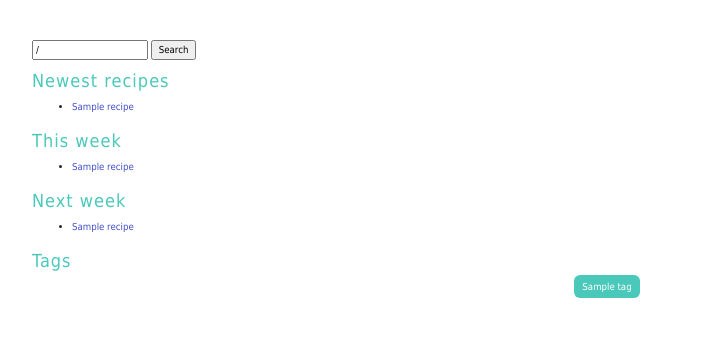
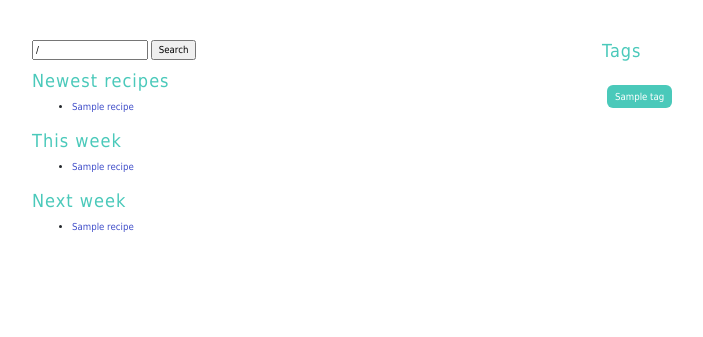
Before and after one commit to jetodd/recipes, a Django app: page /recipes/ in a window 1280 px wide. Shown: the part 57-394 px from the top of the page, without its empty margins (53-756 px from the left). Run offline with Django 3.2, Linux system fonts and the light colour scheme; tables that the repository leaves empty hold one stand-in row (values such as "Sample post"); some libraries are stand-ins or nearby versions.

Commit message:
Tags are now in a column to the right, no indent from ul

```diff
--- a/recipes/mysite/recipes/static/recipes/style.css
+++ b/recipes/mysite/recipes/static/recipes/style.css
@@ -5,7 +5,8 @@ body {
 
 ul#horizontal-list {
 	list-style: none;
-	text-align: center;
+	padding-top:20px;
+	padding-left: 0px;
 }
 
 ul#horizontal-list li {
--- a/recipes/mysite/recipes/templates/recipes/index.html
+++ b/recipes/mysite/recipes/templates/recipes/index.html
@@ -1,7 +1,8 @@
 {% extends 'recipes/base.html' %}
 
 {% block content %}
-
+<div class="row">
+	<div class="col-sm-6">
 		<form method='GET' action=''>
 			<input type='text' name='q' placeholder='Search recipes' value={{ request.GET.q }} />
 			<input type="submit" value="Search" />
@@ -46,7 +47,8 @@
 				{% endfor %}
 			</ul>
 		{% endif %}
-
+	</div>
+	<div class="col-sm-3">
 		{% if tags_list %}
 			<h3>Tags</h3>
 		    <ul id="horizontal-list">
@@ -55,4 +57,6 @@
 		    {% endfor %}
 		    </ul>
 		{% endif %}
+	</div>
+</div>
 {% endblock %}
```
Lines whose indentation alone changed are shown as unchanged.
